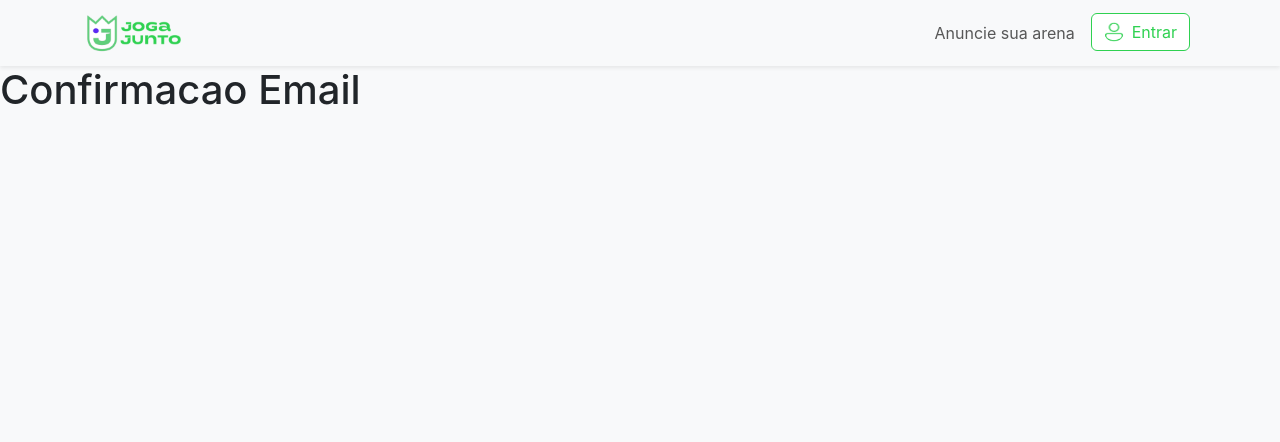
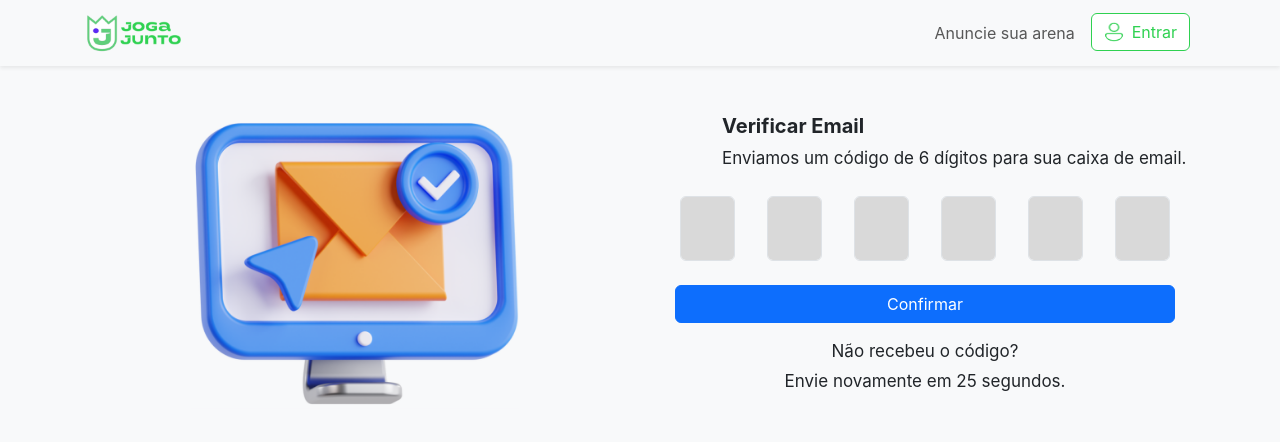
Before and after one commit to ifalO4CDA/JogaJunto-front, a React (Create React App) app: page /cadastro/confirmacaoemail in a window 1280 px wide. Shown: the top 442 px of the page. Built offline with nearby package versions, Linux system fonts and the light colour scheme.

Commit message:
feat: add email confirmation page with input handling and resend functionality; update package dependencies

```diff
--- a/package.json
+++ b/package.json
@@ -49,5 +49,8 @@
     "setupFilesAfterEnv": [
       "@testing-library/jest-dom/extend-expect"
     ]
+  },
+  "devDependencies": {
+    "@babel/plugin-proposal-private-property-in-object": "^7.21.11"
   }
 }
--- a/src/pages/cadastro/cadastroConfirmacaoEmail.js
+++ b/src/pages/cadastro/cadastroConfirmacaoEmail.js
@@ -1,9 +1,119 @@
-import React from 'react';
+import React, { useState, useEffect } from 'react';
+import 'bootstrap/dist/css/bootstrap.min.css';
+
+import Imagem from '../../assets/ilustracaoConfirmacaoEmail.png';
 
 const CadastroConfirmacaoEmail = () => {
+    // Estado para armazenar os valores dos inputs e controle do botão de reenviar
+  const [code, setCode] = useState(["", "", "", "", "", ""]);
+  const [canResend, setCanResend] = useState(false);
+  const [timer, setTimer] = useState(30); // Timer de 30 segundos
+
+  // Função para lidar com a mudança nos inputs
+  const handleInputChange = (e, index) => {
+    const newCode = [...code];
+    newCode[index] = e.target.value;
+    setCode(newCode);
+  };
+
+  // Função para mover para o próximo input automaticamente
+  const handleKeyUp = (e, index) => {
+    if (e.key === "Backspace" && index > 0 && !code[index]) {
+      document.getElementById(`input-${index - 1}`).focus();
+    } else if (index < 5 && e.target.value.length === 1) {
+      document.getElementById(`input-${index + 1}`).focus();
+    }
+  };
+
+  // Função para habilitar o botão de reenviar após 30 segundos
+  useEffect(() => {
+    if (timer === 0) {
+      setCanResend(true);
+      return;
+    }
+
+    const interval = setInterval(() => {
+      setTimer((prevTimer) => prevTimer - 1);
+    }, 1000);
+
+    return () => clearInterval(interval);
+  }, [timer]);
+
+  // Função para reenviar o código
+  const handleResendCode = () => {
+    setCanResend(false);
+    setTimer(30);
+    // Lógica de reenviar o código
+  };
+
   return (
-    <div>
-      <h1>Confirmacao Email</h1>
+    <div className="container mt-5">
+      <div className="row">
+        {/* Imagem à esquerda */}
+        <div className="col-md-6 d-flex justify-content-center align-items-center">
+          <img
+            src={Imagem} // Substitua pelo caminho real da sua imagem
+            alt="Imagem de confirmação"
+            className="img-fluid"
+            style={{ width: "60%" }} // Ajusta a largura da imagem
+          />
+        </div>
+
+        {/* Informações à direita */}
+        <div className="col-md-6">
+          <div className="text-start mb-4" style={{marginLeft: 70}}>
+            <h3 style={{ fontSize: "20px", fontWeight: "bold" }}>Verificar Email</h3>
+            <p style={{ fontSize: "17px" }}>Enviamos um código de 6 dígitos para sua caixa de email.</p>
+          </div>
+
+          {/* Inputs para o código de confirmação */}
+          <div className="d-flex justify-content-center mb-4">
+            {[0, 1, 2, 3, 4, 5].map((index) => (
+              <input
+                key={index}
+                id={`input-${index}`}
+                type="text"
+                maxLength="1"
+                value={code[index]}
+                onChange={(e) => handleInputChange(e, index)}
+                onKeyUp={(e) => handleKeyUp(e, index)}
+                className="form-control text-center mx-3"
+                style={{ width: "55px", fontSize: "20px", height: "65px", backgroundColor: "#D9D9D9" }}
+              />
+            ))}
+          </div>
+
+          {/* Botão de confirmação */}
+          <div className="text-center mb-3">
+            <button className="btn btn-primary"
+                    style={{ width: "500px"}}
+            >Confirmar</button>
+          </div>
+
+          {/* Texto "Não recebeu o código?" e "Enviar novamente" */}
+      <div className="text-center">
+        <p style={{ fontSize: "17px", marginBottom: "5px" }}>Não recebeu o código?</p>
+        {canResend ? (
+          <p
+            onClick={handleResendCode}
+            style={{
+              color: "#007bff", // Cor de link
+              textDecoration: "underline", // Sublinhado para parecer com link
+              cursor: "pointer",
+              fontSize: "17px",
+              marginBottom: "0"
+            }}
+          >
+            Enviar novamente
+          </p>
+        ) : (
+          <p style={{ fontSize: "17px", marginBottom: "0" }}>
+            Envie novamente em {timer} segundos.
+          </p>
+        )}
+      </div>
+        </div>
+      </div>
     </div>
   );
 };
```
Also changed, not shown: src/assets/ilustracaoConfirmacaoEmail.png (added), 1 other file (tests, documents, lock files or other folders).
